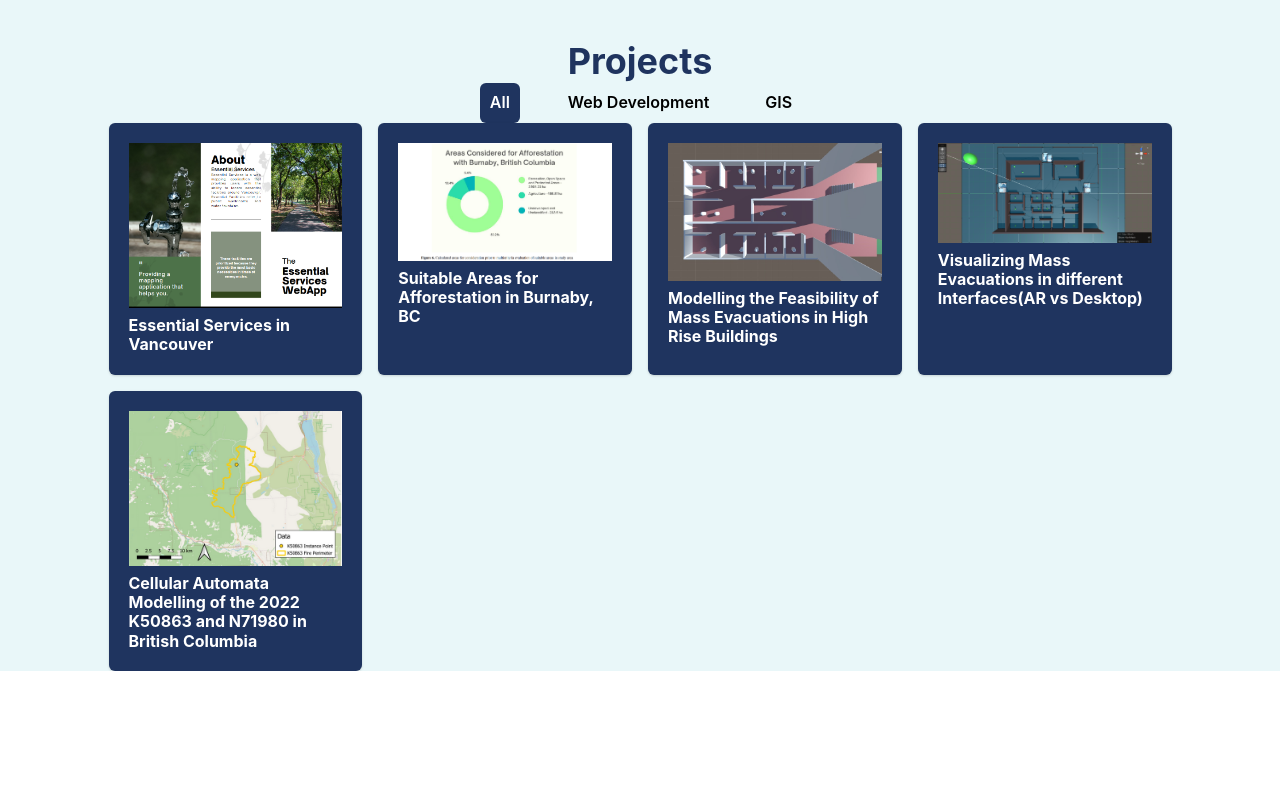
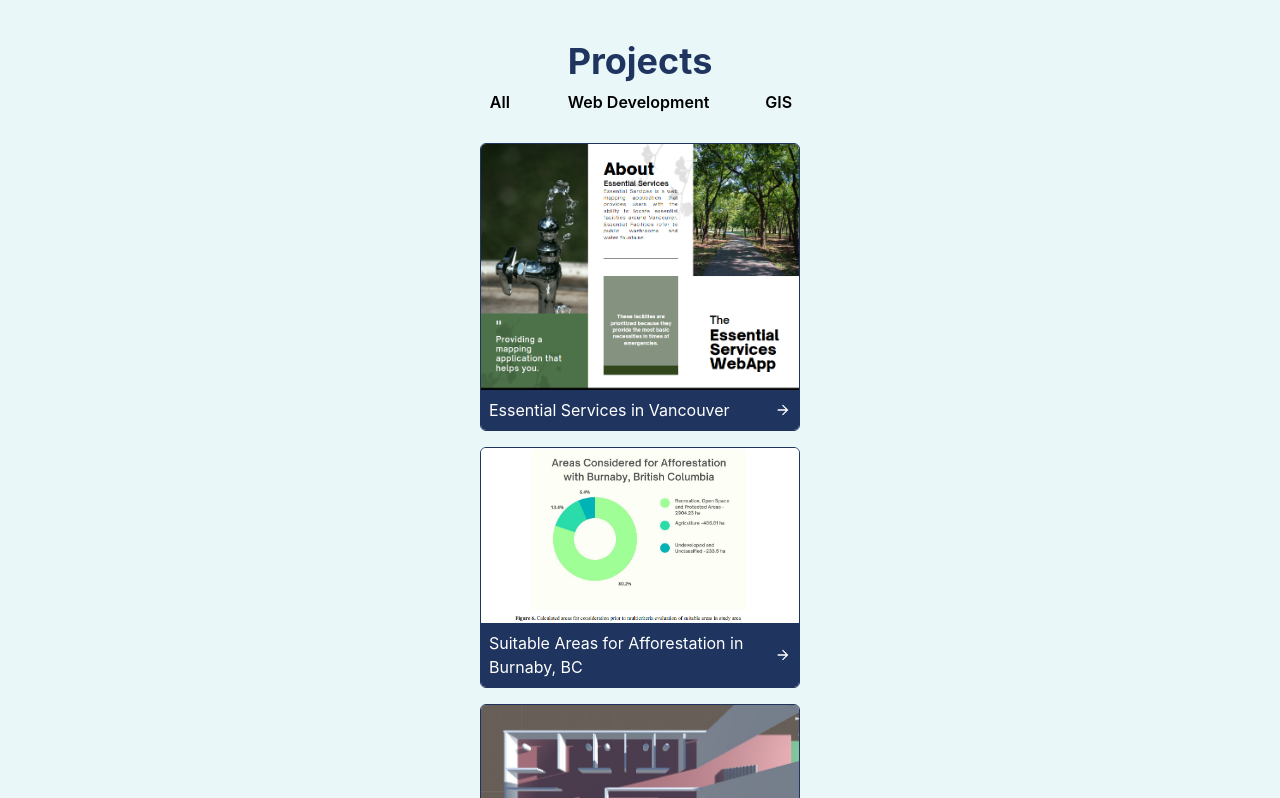
Before and after one commit to Akinloluwa-Adedijo/personal_website, a React (Vite) app: page / in a window 1280 px wide. Shown: the part 802-1600 px from the top of the page. Before the commit the page ends 1473 px from the top, so only its background shows below. Built offline with nearby package versions, Linux system fonts and the light colour scheme.

Commit message:
added project cards

```diff
--- a/src/components/Projects.jsx
+++ b/src/components/Projects.jsx
@@ -12,14 +12,17 @@ import {
   Card,
   Stack,
   CardBody,
+  CardFooter,
   Image,
 } from "@chakra-ui/react";
 import { projectButtons } from "../data";
 import { getProjects, filterProject } from "../data_service";
+import { ArrowForwardIcon } from "@chakra-ui/icons";
+import { motion } from "framer-motion";
 
 const Projects = () => {
   const [filtProject, setFiltProject] = useState(null);
-  const [activeButton, setActiveButton] = useState(0);
+  const [activeButton, setActiveButton] = useState("all");
   useEffect(() => {
     setFiltProject(getProjects());
   }, []);
@@ -76,34 +79,43 @@ const Projects = () => {
       <Center>
         <SimpleGrid
           spacing={4}
-          templateColumns="repeat(auto-fill, minmax(200px, 1fr))"
-          // maxW={"4xl"}
+          templateColumns="repeat(auto-fill, minmax(300px, 1fr))"
+          p={5}
         >
           {filtProject &&
-            filtProject.map((type) => (
-              // <ul key={type.id}>
-              //   <li>{type.title}</li>
-              // </ul>
-              <Card bg={useColorModeValue("primary.light", "primary.dark")}>
-                <CardBody>
+            filtProject.map((type, index) => (
+              <Box
+                key={index}
+                overflow={"hidden"}
+                w={"xs"}
+                // bg={useColorModeValue("primary.light", "primary.dark")}
+                border={"1px"}
+                rounded={"md"}
+                textColor={useColorModeValue("text.dark", "text.light")}
+                borderColor={useColorModeValue("primary.light", "primary.dark")}
+              >
+                <Box>
                   <Image
                     src={type.project_details.additional_media.images[0]}
-                    fit={"contain"}
+                    objectFit={"cover"}
                   />
-                  <Stack mt={2} spacing={3}>
-                    <Heading
-                      size={"md"}
-                      color={useColorModeValue("text.dark", "text.light")}
-                      fontSize={"md"}
-                      textAlign={"left"}
-                      overflow={"fill"}
-                    >
-                      {type.title}
-                    </Heading>
-                  </Stack>
-                  {/* {console.log(type.project_details.additional_media.images[0])} */}
-                </CardBody>
-              </Card>
+                </Box>
+                <Flex
+                  a
+                  bg={useColorModeValue("primary.light", "primary.dark")}
+                  _hover={{
+                    bg: useColorModeValue("accent.light", "accent.dark"),
+                  }}
+                  p={2}
+                  alignItems={"center"}
+                  textAlign={"left"}
+                  justifyContent={"space-between"}
+                  cursor={"pointer"}
+                >
+                  <Box>{type.title}</Box>
+                  <ArrowForwardIcon />
+                </Flex>
+              </Box>
             ))}
         </SimpleGrid>
       </Center>
--- a/src/data.js
+++ b/src/data.js
@@ -97,8 +97,7 @@ export const projectsInfo = [
   },
   {
     id: 5,
-    title:
-      "Cellular Automata Modelling of the 2022 K50863 and N71980 in British Columbia",
+    title: "Cellular Automata Modelling K50863 and N71980 in British Columbia",
     category: "gis",
     heading1: "Overview",
     collaborators: {
```
